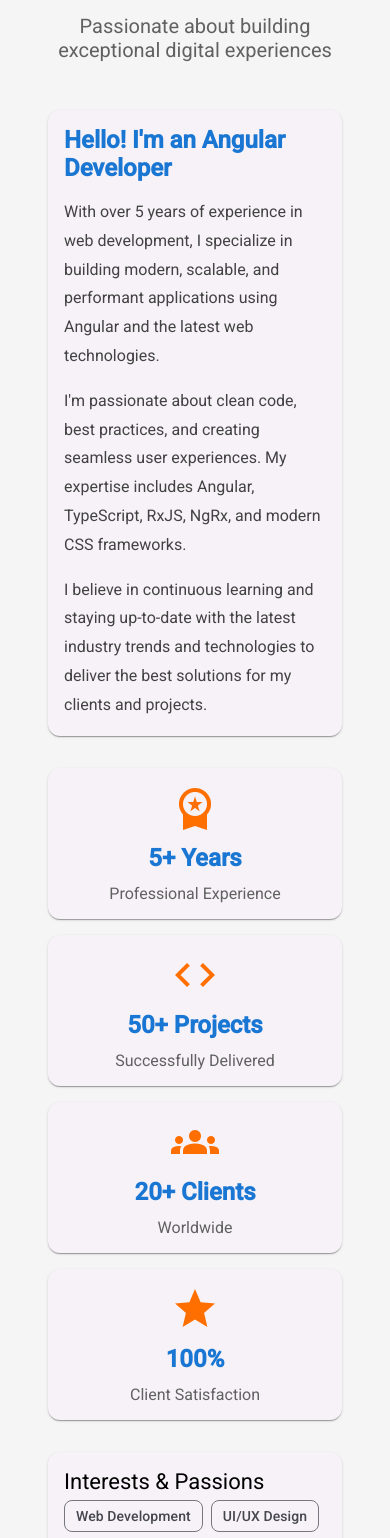
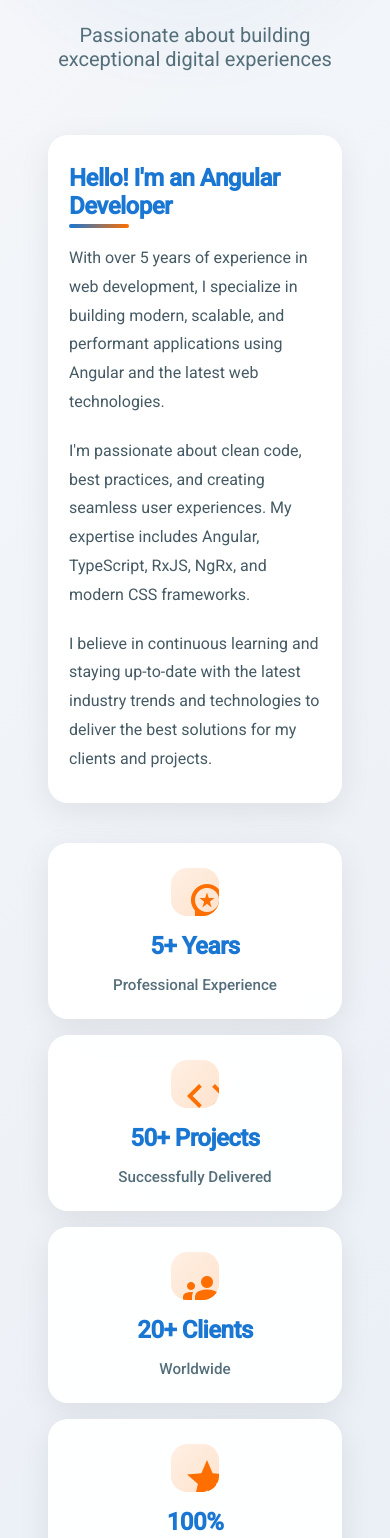
Before and after one commit to luichemo/angular-portfolio, an Angular app: page /about in a window 390 px wide. Shown: the part 160-1698 px from the top of the page. Built offline with nearby package versions, Linux system fonts and the light colour scheme.

Commit message:
chore - redisigning

```diff
--- a/src/app/features/about/about.scss
+++ b/src/app/features/about/about.scss
@@ -1,61 +1,181 @@
 .about-container {
   min-height: 100vh;
-  padding: 120px 24px 48px;
+  padding: 120px 24px 80px;
+  background: linear-gradient(135deg, #f5f7fa 0%, #e8eef5 100%);
+  position: relative;
+  overflow: hidden;
+
+  &::before {
+    content: '';
+    position: absolute;
+    top: -10%;
+    right: -5%;
+    width: 500px;
+    height: 500px;
+    background: radial-gradient(circle, rgba(25, 118, 210, 0.08) 0%, transparent 70%);
+    border-radius: 50%;
+    pointer-events: none;
+    animation: float 15s ease-in-out infinite;
+  }
+
+  &::after {
+    content: '';
+    position: absolute;
+    bottom: -10%;
+    left: -5%;
+    width: 400px;
+    height: 400px;
+    background: radial-gradient(circle, rgba(255, 111, 0, 0.06) 0%, transparent 70%);
+    border-radius: 50%;
+    pointer-events: none;
+    animation: float 20s ease-in-out infinite reverse;
+  }
+}
+
+@keyframes float {
+  0%, 100% {
+    transform: translate(0, 0);
+  }
+  50% {
+    transform: translate(30px, -30px);
+  }
+}
+
+:host-context(.dark-theme) .about-container {
+  background: linear-gradient(135deg, #0f0f0f 0%, #1a1a2e 100%);
+
+  &::before {
+    background: radial-gradient(circle, rgba(100, 181, 246, 0.1) 0%, transparent 70%);
+  }
+
+  &::after {
+    background: radial-gradient(circle, rgba(255, 143, 0, 0.08) 0%, transparent 70%);
+  }
 }
 
 .about-header {
   text-align: center;
-  margin-bottom: 48px;
+  margin-bottom: 64px;
+  position: relative;
+  z-index: 1;
+  animation: fadeInUp 0.8s ease-out;
 
   h1 {
-    font-size: 3rem;
-    font-weight: bold;
+    font-size: 3.5rem;
+    font-weight: 700;
     margin-bottom: 16px;
-    background: linear-gradient(45deg, #1976d2, #ff6f00);
+    background: linear-gradient(135deg, #1976d2 0%, #2196f3 50%, #ff6f00 100%);
     -webkit-background-clip: text;
     -webkit-text-fill-color: transparent;
     background-clip: text;
+    letter-spacing: -1px;
 
     @media (max-width: 768px) {
-      font-size: 2rem;
+      font-size: 2.5rem;
     }
   }
 
   .subtitle {
     font-size: 1.25rem;
-    color: #616161;
+    color: #546e7a;
+    font-weight: 400;
 
-    .dark-theme & {
-      color: #bdbdbd;
+    :host-context(.dark-theme) & {
+      color: #b0bec5;
     }
+  }
+}
+
+@keyframes fadeInUp {
+  from {
+    opacity: 0;
+    transform: translateY(30px);
+  }
+  to {
+    opacity: 1;
+    transform: translateY(0);
   }
 }
 
 .about-content {
   display: flex;
   flex-direction: column;
-  gap: 32px;
-  max-width: 900px;
+  gap: 40px;
+  max-width: 1000px;
   margin: 0 auto;
+  position: relative;
+  z-index: 1;
+}
+
+mat-card {
+  border-radius: 20px !important;
+  box-shadow: 0 8px 32px rgba(0, 0, 0, 0.08) !important;
+  transition: all 0.3s cubic-bezier(0.4, 0, 0.2, 1);
+  border: 1px solid rgba(255, 255, 255, 0.8);
+  backdrop-filter: blur(10px);
+  background: rgba(255, 255, 255, 0.95) !important;
+  overflow: hidden;
+
+  &:hover {
+    transform: translateY(-4px);
+    box-shadow: 0 12px 48px rgba(0, 0, 0, 0.12) !important;
+  }
+
+  :host-context(.dark-theme) & {
+    background: rgba(30, 30, 46, 0.95) !important;
+    border: 1px solid rgba(255, 255, 255, 0.05);
+    box-shadow: 0 8px 32px rgba(0, 0, 0, 0.4) !important;
+
+    &:hover {
+      box-shadow: 0 12px 48px rgba(0, 0, 0, 0.6) !important;
+    }
+  }
 }
 
 .about-card {
+  padding: 40px !important;
+
+  mat-card-content {
+    padding: 0 !important;
+  }
+
   h2 {
-    margin-bottom: 16px;
+    margin-bottom: 24px;
     color: #1976d2;
+    font-size: 2rem;
+    font-weight: 600;
+    letter-spacing: -0.5px;
+    position: relative;
+    display: inline-block;
 
-    .dark-theme & {
+    &::after {
+      content: '';
+      position: absolute;
+      bottom: -8px;
+      left: 0;
+      width: 60px;
+      height: 4px;
+      background: linear-gradient(90deg, #1976d2, #ff6f00);
+      border-radius: 2px;
+    }
+
+    :host-context(.dark-theme) & {
       color: #64b5f6;
+
+      &::after {
+        background: linear-gradient(90deg, #64b5f6, #ff8f00);
+      }
     }
   }
 
   p {
     line-height: 1.8;
-    margin-bottom: 16px;
-    color: #424242;
+    margin-bottom: 20px;
+    color: #455a64;
+    font-size: 1.05rem;
 
-    .dark-theme & {
-      color: #e0e0e0;
+    :host-context(.dark-theme) & {
+      color: #cfd8dc;
     }
 
     &:last-child {
@@ -66,54 +186,189 @@
 
 .achievements-grid {
   display: grid;
-  grid-template-columns: repeat(auto-fit, minmax(200px, 1fr));
-  gap: 16px;
+  grid-template-columns: repeat(auto-fit, minmax(220px, 1fr));
+  gap: 24px;
 }
 
 .achievement-card {
   text-align: center;
+  padding: 32px 20px !important;
+  position: relative;
+
+  &::before {
+    content: '';
+    position: absolute;
+    top: 0;
+    left: 0;
+    right: 0;
+    height: 4px;
+    background: linear-gradient(90deg, #1976d2, #ff6f00);
+    opacity: 0;
+    transition: opacity 0.3s ease;
+  }
+
+  &:hover::before {
+    opacity: 1;
+  }
 
   mat-card-content {
     display: flex;
     flex-direction: column;
     align-items: center;
-    gap: 12px;
+    gap: 16px;
+    padding: 0 !important;
   }
 
   .achievement-icon {
-    font-size: 48px;
-    width: 48px;
-    height: 48px;
+    font-size: 56px;
+    width: 56px;
+    height: 56px;
     color: #ff6f00;
+    background: linear-gradient(135deg, rgba(255, 111, 0, 0.1), rgba(255, 111, 0, 0.2));
+    border-radius: 16px;
+    // padding: 16px;
+    transition: all 0.3s ease;
 
-    .dark-theme & {
+    :host-context(.dark-theme) & {
       color: #ffb74d;
+      background: linear-gradient(135deg, rgba(255, 183, 77, 0.15), rgba(255, 183, 77, 0.25));
     }
   }
 
+  &:hover .achievement-icon {
+    transform: scale(1.1) rotate(5deg);
+  }
+
   h3 {
-    font-size: 1.5rem;
-    font-weight: bold;
+    font-size: 1.75rem;
+    font-weight: 700;
     margin: 0;
     color: #1976d2;
+    letter-spacing: -0.5px;
 
-    .dark-theme & {
+    :host-context(.dark-theme) & {
       color: #64b5f6;
     }
   }
 
   p {
     margin: 0;
-    color: #616161;
+    color: #546e7a;
+    font-size: 0.95rem;
+    font-weight: 500;
 
-    .dark-theme & {
-      color: #bdbdbd;
+    :host-context(.dark-theme) & {
+      color: #b0bec5;
     }
   }
 }
 
 .interests-card {
+  padding: 36px !important;
+
+  mat-card-header {
+    margin-bottom: 24px;
+    padding: 0 !important;
+  }
+
+  mat-card-title {
+    font-size: 1.75rem !important;
+    font-weight: 600 !important;
+    color: #1a237e;
+    letter-spacing: -0.5px;
+
+    :host-context(.dark-theme) & {
+      color: #e3f2fd;
+    }
+  }
+
+  mat-card-content {
+    padding: 0 !important;
+  }
+
   mat-chip-set {
     justify-content: center;
+    gap: 12px;
+    flex-wrap: wrap;
+
+    ::ng-deep mat-chip {
+      font-weight: 500;
+      font-size: 0.95rem;
+      padding: 10px 20px !important;
+      border-radius: 20px !important;
+      background: linear-gradient(135deg, rgba(25, 118, 210, 0.1), rgba(33, 150, 243, 0.15)) !important;
+      color: #1976d2 !important;
+      border: 1px solid rgba(25, 118, 210, 0.2);
+      transition: all 0.3s cubic-bezier(0.4, 0, 0.2, 1);
+
+      &:hover {
+        background: linear-gradient(135deg, rgba(25, 118, 210, 0.2), rgba(33, 150, 243, 0.25)) !important;
+        transform: translateY(-2px);
+        box-shadow: 0 4px 12px rgba(25, 118, 210, 0.2);
+      }
+
+      :host-context(.dark-theme) & {
+        background: linear-gradient(135deg, rgba(100, 181, 246, 0.15), rgba(100, 181, 246, 0.2)) !important;
+        color: #64b5f6 !important;
+        border: 1px solid rgba(100, 181, 246, 0.3);
+
+        &:hover {
+          background: linear-gradient(135deg, rgba(100, 181, 246, 0.25), rgba(100, 181, 246, 0.3)) !important;
+          box-shadow: 0 4px 12px rgba(100, 181, 246, 0.2);
+        }
+      }
+    }
   }
 }
+
+// Staggered animation for cards
+.about-content > * {
+  animation: fadeInUp 0.8s ease-out backwards;
+
+  &:nth-child(1) { animation-delay: 0.1s; }
+  &:nth-child(2) { animation-delay: 0.2s; }
+  &:nth-child(3) { animation-delay: 0.3s; }
+}
+
+// Responsive improvements
+@media (max-width: 768px) {
+  .about-card {
+    padding: 28px 20px !important;
+
+    h2 {
+      font-size: 1.5rem;
+    }
+
+    p {
+      font-size: 1rem;
+    }
+  }
+
+  .achievements-grid {
+    grid-template-columns: repeat(auto-fit, minmax(150px, 1fr));
+    gap: 16px;
+  }
+
+  .achievement-card {
+    padding: 24px 16px !important;
+
+    .achievement-icon {
+      font-size: 48px;
+      width: 48px;
+      height: 48px;
+      padding: 12px;
+    }
+
+    h3 {
+      font-size: 1.5rem;
+    }
+  }
+
+  .interests-card {
+    padding: 24px 20px !important;
+
+    mat-card-title {
+      font-size: 1.5rem !important;
+    }
+  }
+}
--- a/src/app/features/contact/contact.scss
+++ b/src/app/features/contact/contact.scss
@@ -3,6 +3,7 @@
   background: linear-gradient(135deg, #f5f7fa 0%, #c3cfe2 100%);
   position: relative;
   overflow: hidden;
+  min-height: 100vh;
 }
 
 :host-context(.dark-theme) .contact-container {
```
